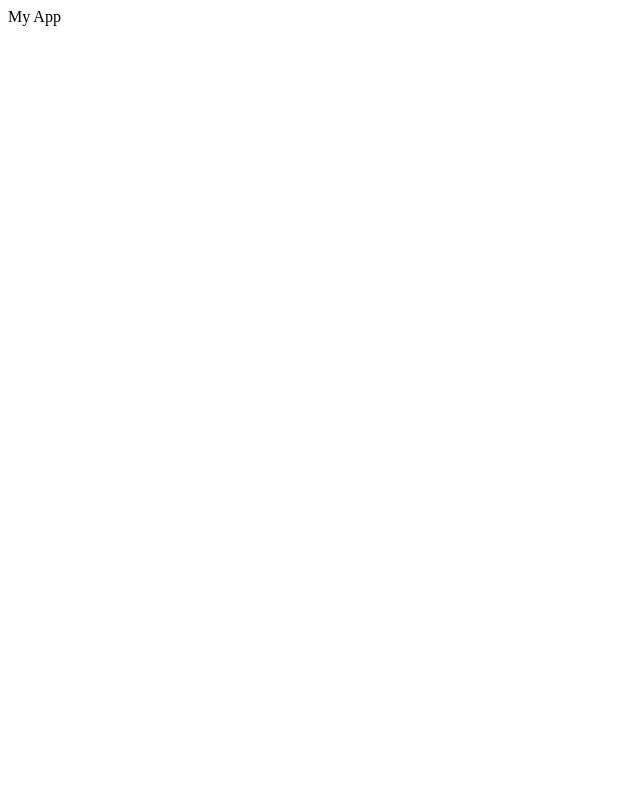
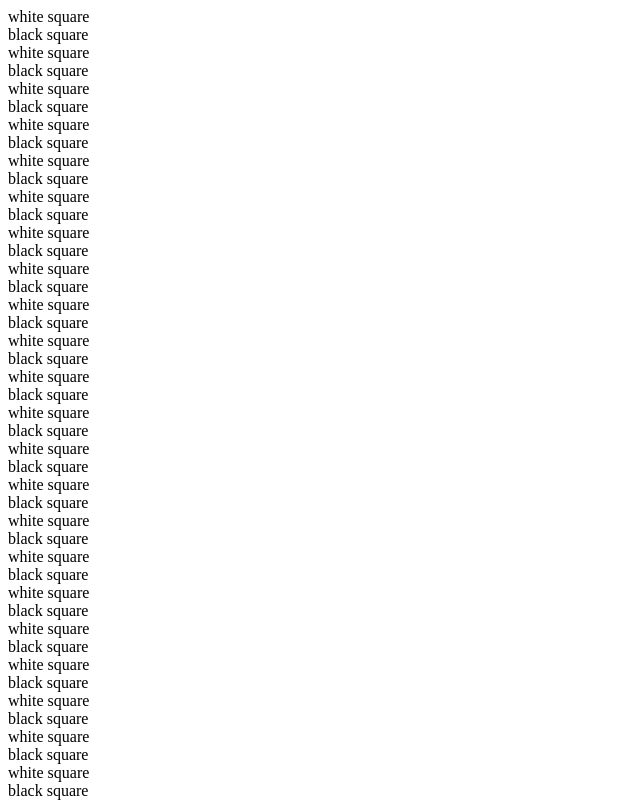
Before and after one commit to raymondshiner/chessgame, a React (Create React App) app: page / in a window 1280 px wide. Shown: the top 800 px of the page, without its empty margins (0-640 px from the left). Built offline with nearby package versions, Linux system fonts and the light colour scheme.

Commit message:
add initial chessboard functionality and tests

```diff
--- a/src/App.tsx
+++ b/src/App.tsx
@@ -1,5 +1,7 @@
+import { Chessboard } from "./chessboard/Chessboard"
+
 const App = () => {
-  return <div>My App</div>
+  return <Chessboard />
 }
 
 export default App
--- /dev/null
+++ b/src/chessboard/Chessboard.tsx
@@ -0,0 +1,12 @@
+import { FC } from "react"
+
+export const Chessboard: FC = () => {
+  const squares = [...Array(64)].map((_, index) => {
+    const squareIsWhite = index % 2 === 0
+    const squareColor = squareIsWhite ? "white" : "black"
+
+    return <div data-testid={`square-${squareColor}`}>{squareColor} square</div>
+  })
+
+  return <div>{squares}</div>
+}
```
Also changed, not shown: 1 other file (tests, documents, lock files or other folders).
